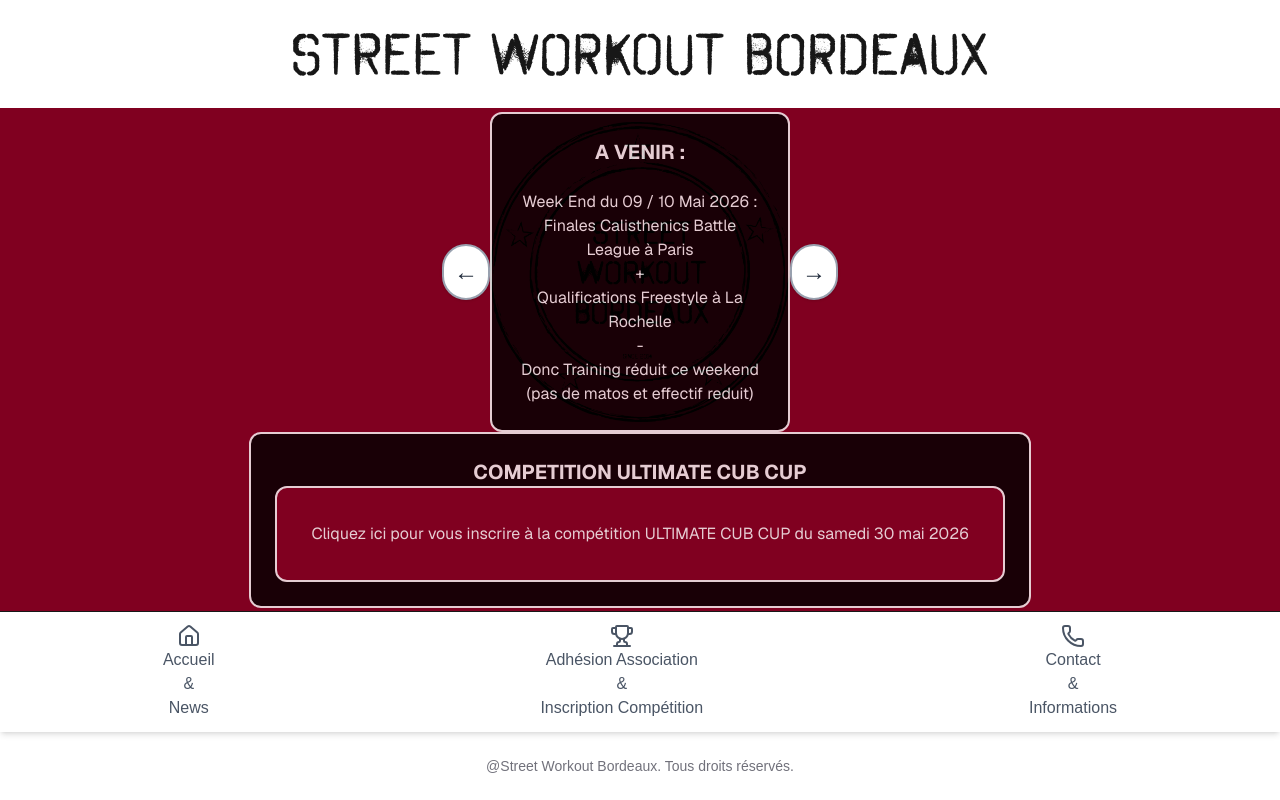
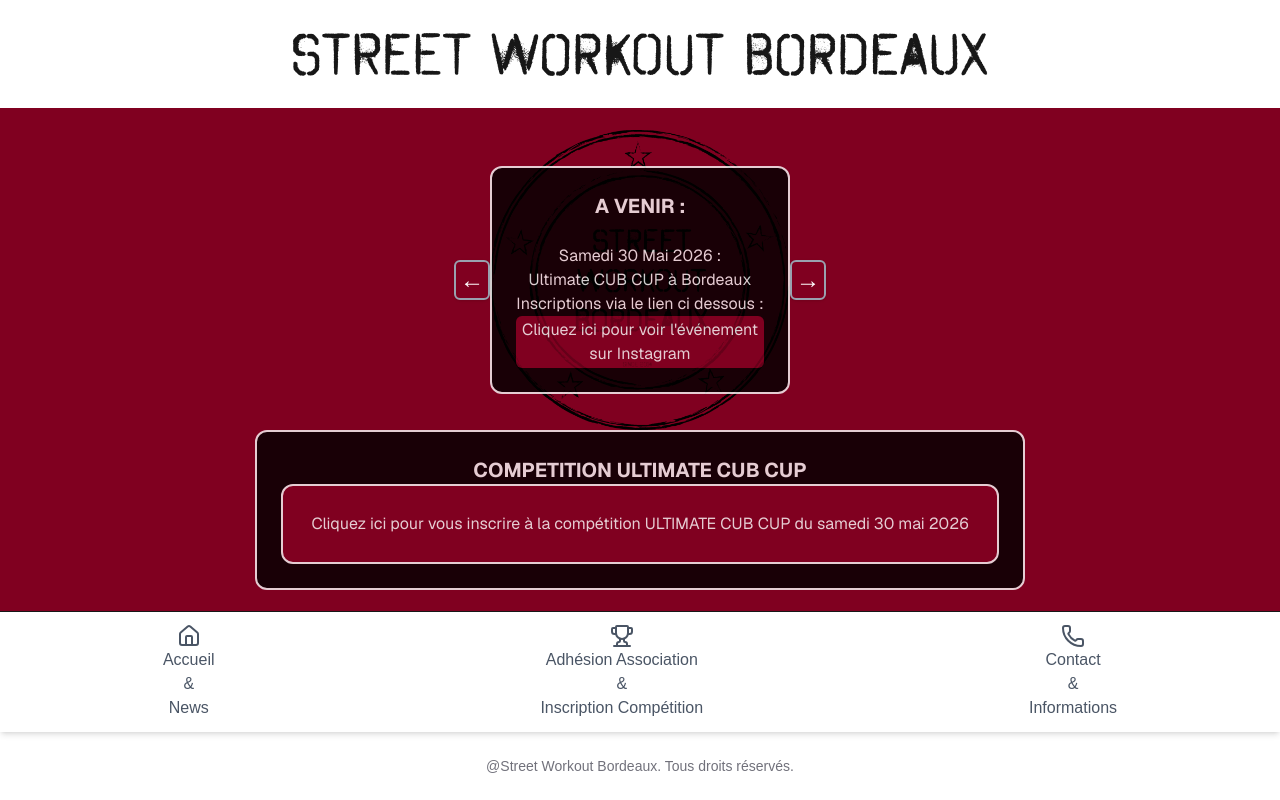
Before and after one commit to adrienbordeaux33/swbordeauxfront, a Next.js app: page / in a window 1280 px wide. Both pictures are taken after a click on the button "Précédent". Built offline with nearby package versions, Linux system fonts and the light colour scheme.

Commit message:
maj news

```diff
--- a/app/globals.css
+++ b/app/globals.css
@@ -44,5 +44,9 @@ button:hover {
   background-color: #ffffff;
 }
 button {
-  padding: 10px;
+  padding: 2px 4px;
+  background-color: #800020;
+  color: white;
+  font: bold;
+  border-radius: 6px;
 }
--- a/components/Today.tsx
+++ b/components/Today.tsx
@@ -12,10 +12,16 @@ export default function Today() {
     >
       <div className="border-2 p-6 opacity-80 rounded-xl w-full text-xs md:text-sm lg:text-base text-center text-white bg-black bg-opacity-40 font-sans">
         <h1 className="text-xl font-bold">ACTUELLEMENT :</h1>
+        Week End du 09 / 10 Mai 2026 :
         <br />
-        Prochain Training :
-        <br /> Dimanche 03 Mai 2026 - 14h 17h
-        <br /> Spot Queyries
+        Finales Calisthenics Battle League à Paris
+        <br />
+        +
+        <br />
+        Qualifications Freestyle à La Rochelle
+        <br />-
+        <br />
+        Donc Training réduit ce weekend (pas de matos et effectif reduit)
       </div>
     </div>
   );
--- a/components/Tomorrow.tsx
+++ b/components/Tomorrow.tsx
@@ -13,16 +13,21 @@ export default function Tomorrow() {
       <div className="border-2 p-6 opacity-80 rounded-xl w-full text-xs md:text-sm lg:text-base text-center text-white bg-black bg-opacity-40 font-sans">
         <h1 className="text-xl font-bold">A VENIR :</h1>
         <br />
-        Week End du 09 / 10 Mai 2026 :
+        Samedi 30 Mai 2026 :
         <br />
-        Finales Calisthenics Battle League à Paris
+        Ultimate CUB CUP à Bordeaux
         <br />
-        +
+        Inscriptions via le lien ci dessous :
         <br />
-        Qualifications Freestyle à La Rochelle
-        <br />-
-        <br />
-        Donc Training réduit ce weekend (pas de matos et effectif reduit)
+        <a
+          href="https://www.instagram.com/p/DW6s0Y0COKV/?hl=fr&img_index=1"
+          target="_blank"
+          rel="noopener noreferrer"
+        >
+          <button className="button">
+            Cliquez ici pour voir l'événement sur Instagram
+          </button>
+        </a>
       </div>
     </div>
   );
--- a/components/Yesterday.tsx
+++ b/components/Yesterday.tsx
@@ -18,7 +18,7 @@ export default function Yesterday() {
           target="_blank"
           rel="noopener noreferrer"
         >
-          <button className="bg-[#800020] hover:bg-[#0B1F3A] text-white font-bold py-2 px-4 rounded">
+          <button className="button">
             Voir sur Insta : <br />
             @Sofyane
           </button>
```
